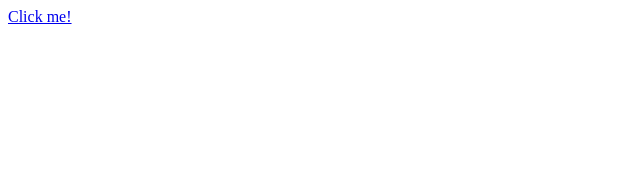
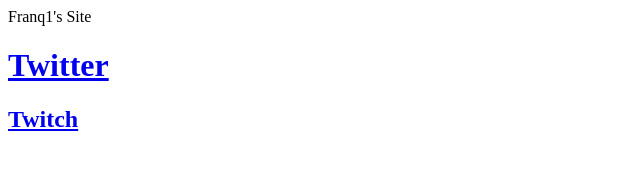
Before and after one commit to Franq1/Franq1, a plain HTML site: page index.html in a window 1280 px wide. Shown: the whole page, without its empty margins (0-640 px from the left). Drawn offline with Linux system fonts and the light colour scheme.

Commit message:
Update index.html

```diff
--- a/index.html
+++ b/index.html
@@ -2,6 +2,8 @@
 <html>
   <title>Test</title>
   <body>
-    <head><a href='github.com/Franq1'>Click me!</a></head>
+    <head>Franq1's Site</head>
+    <h1><a href="https://twitter.com/vfranq1">Twitter</a></h1>
+    <h2><a href="https://twitch.tv/vfranq1">Twitch</a></h2>
   </body>
 </html>
```
